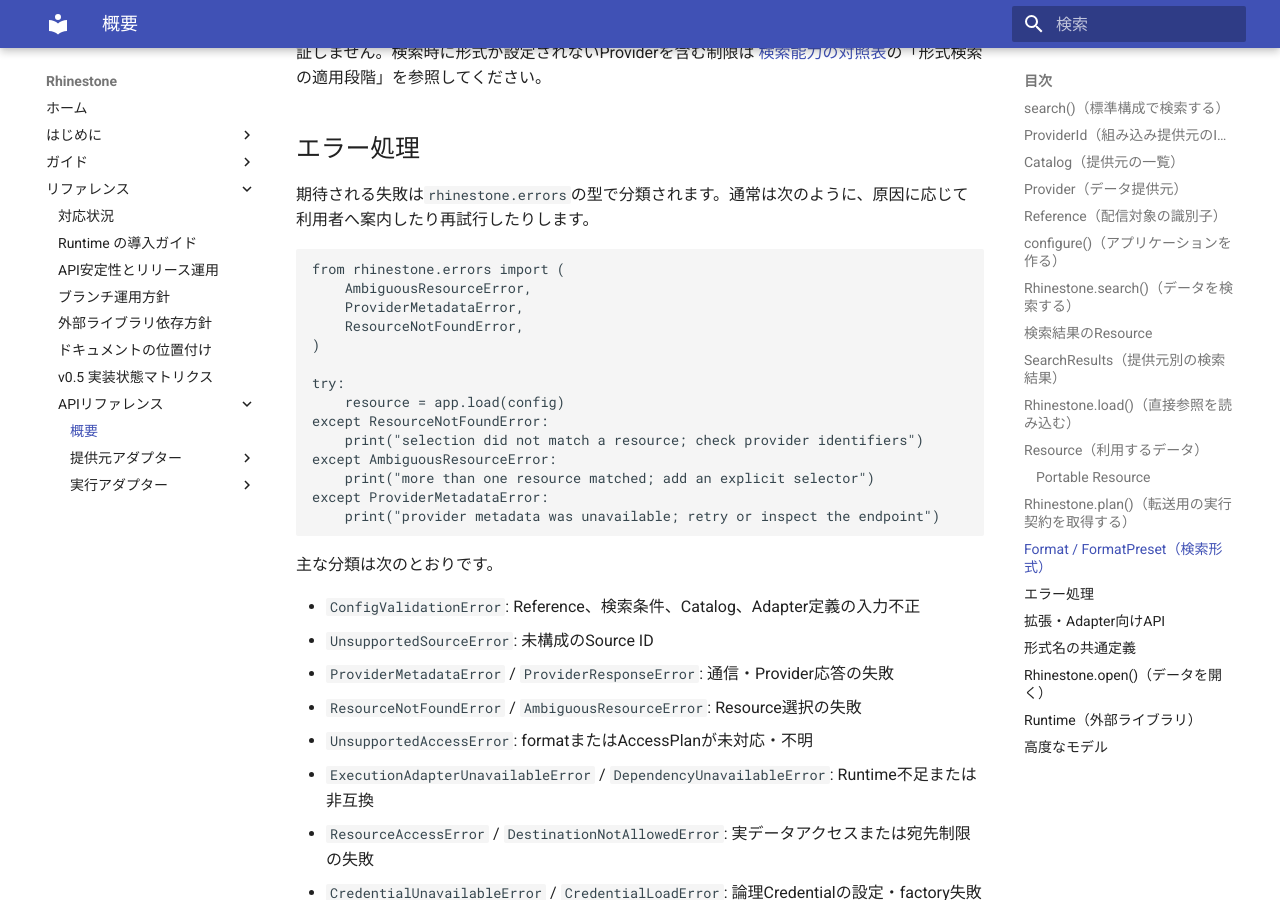
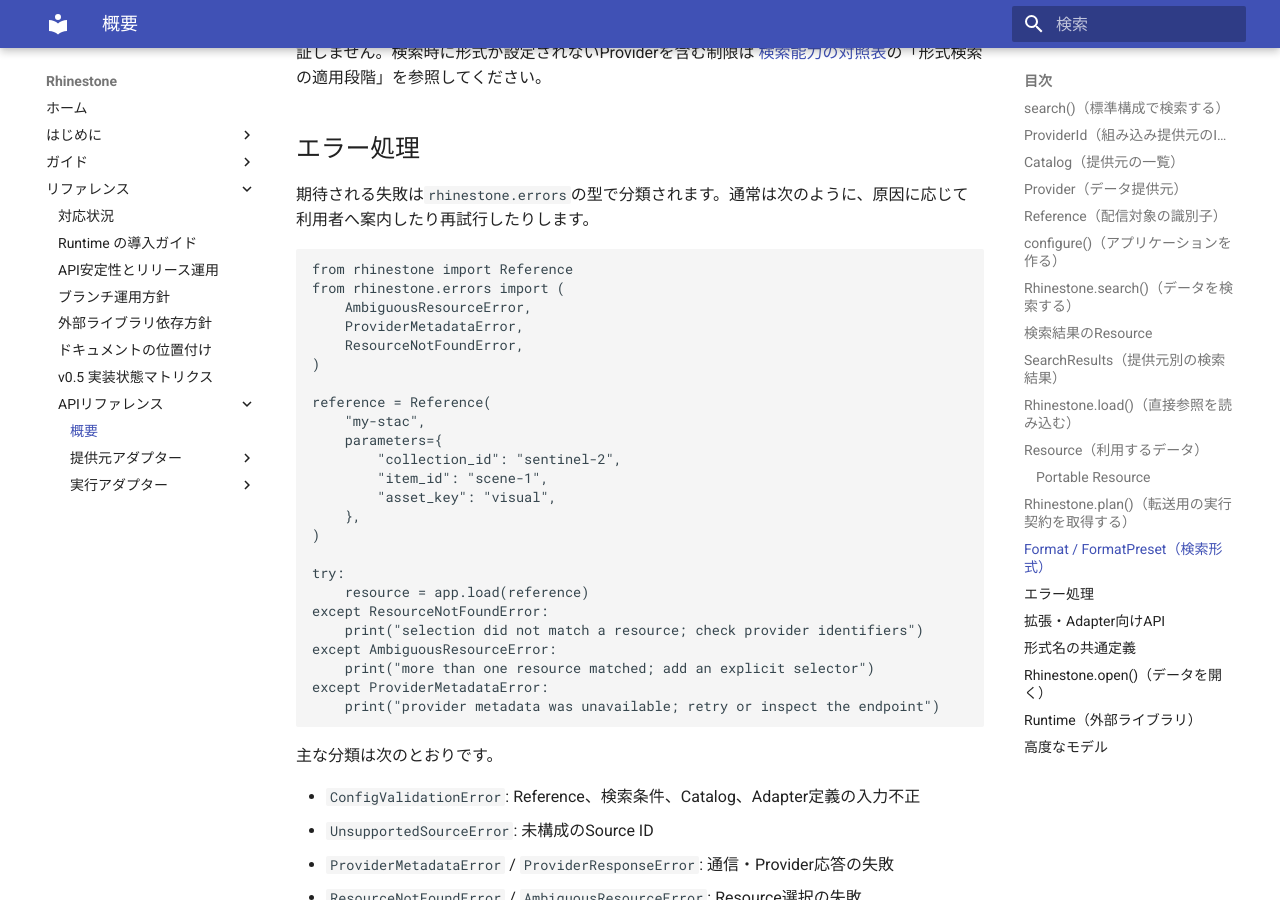
Before and after one commit to u-kitazawa/rhinestone, an MkDocs documentation site: the page built from docs/api.md, in a window 1280 px wide and 900 px high, scrolled down 5543 px. Built offline with MkDocs 1.6.1 and Material for MkDocs 9.7.7, drawn with Linux system fonts in a browser that asks for light colours.

Commit message:
docs: align public examples with Reference contracts

````diff
--- a/docs/api.md
+++ b/docs/api.md
@@ -230,14 +230,24 @@
 利用者へ案内したり再試行したりします。
 
 ```python
+from rhinestone import Reference
 from rhinestone.errors import (
     AmbiguousResourceError,
     ProviderMetadataError,
     ResourceNotFoundError,
 )
 
+reference = Reference(
+    "my-stac",
+    parameters={
+        "collection_id": "sentinel-2",
+        "item_id": "scene-1",
+        "asset_key": "visual",
+    },
+)
+
 try:
-    resource = app.load(config)
+    resource = app.load(reference)
 except ResourceNotFoundError:
     print("selection did not match a resource; check provider identifiers")
 except AmbiguousResourceError:
````
Also changed, not shown: docs/configuration.md (+4 -4 lines).
